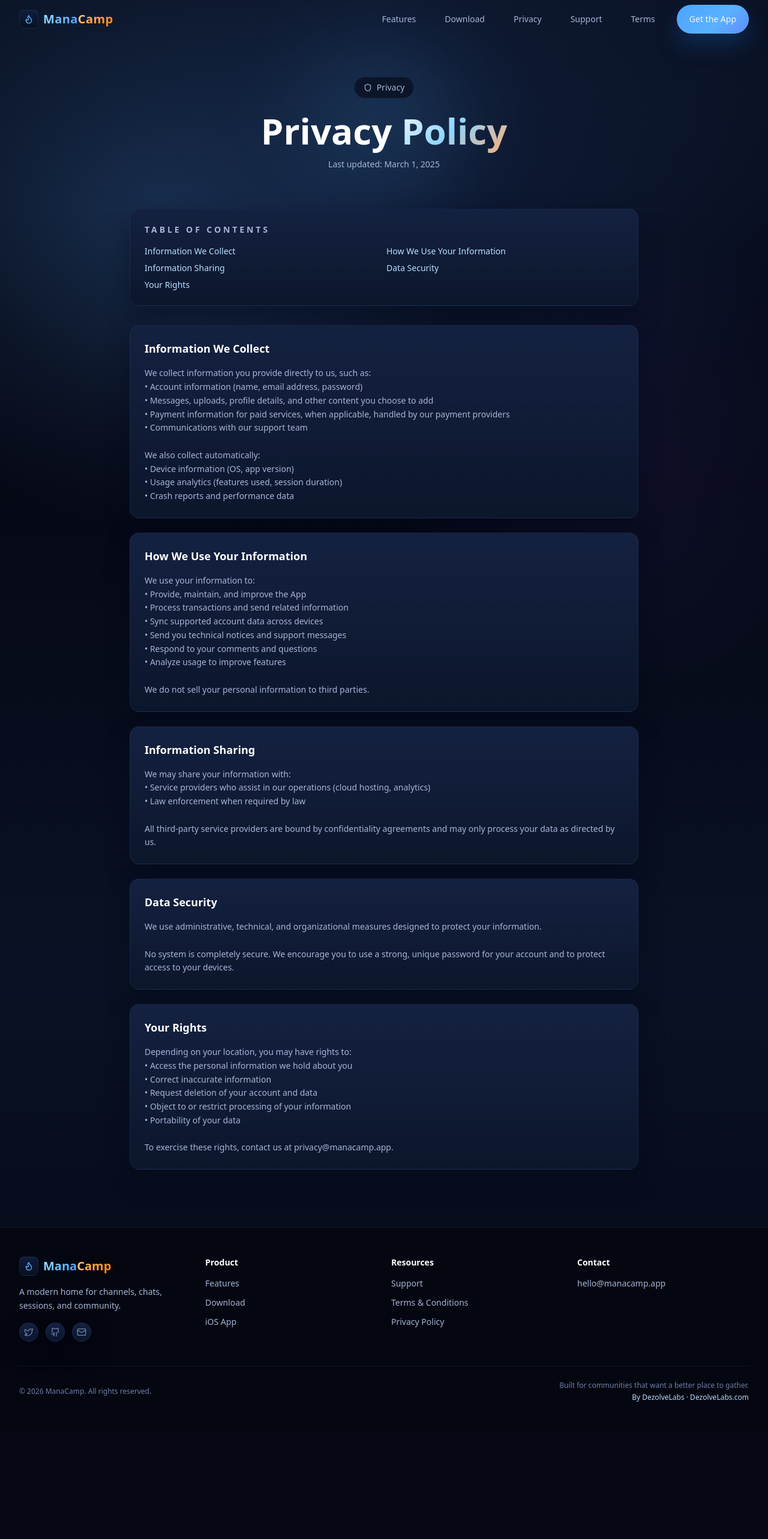
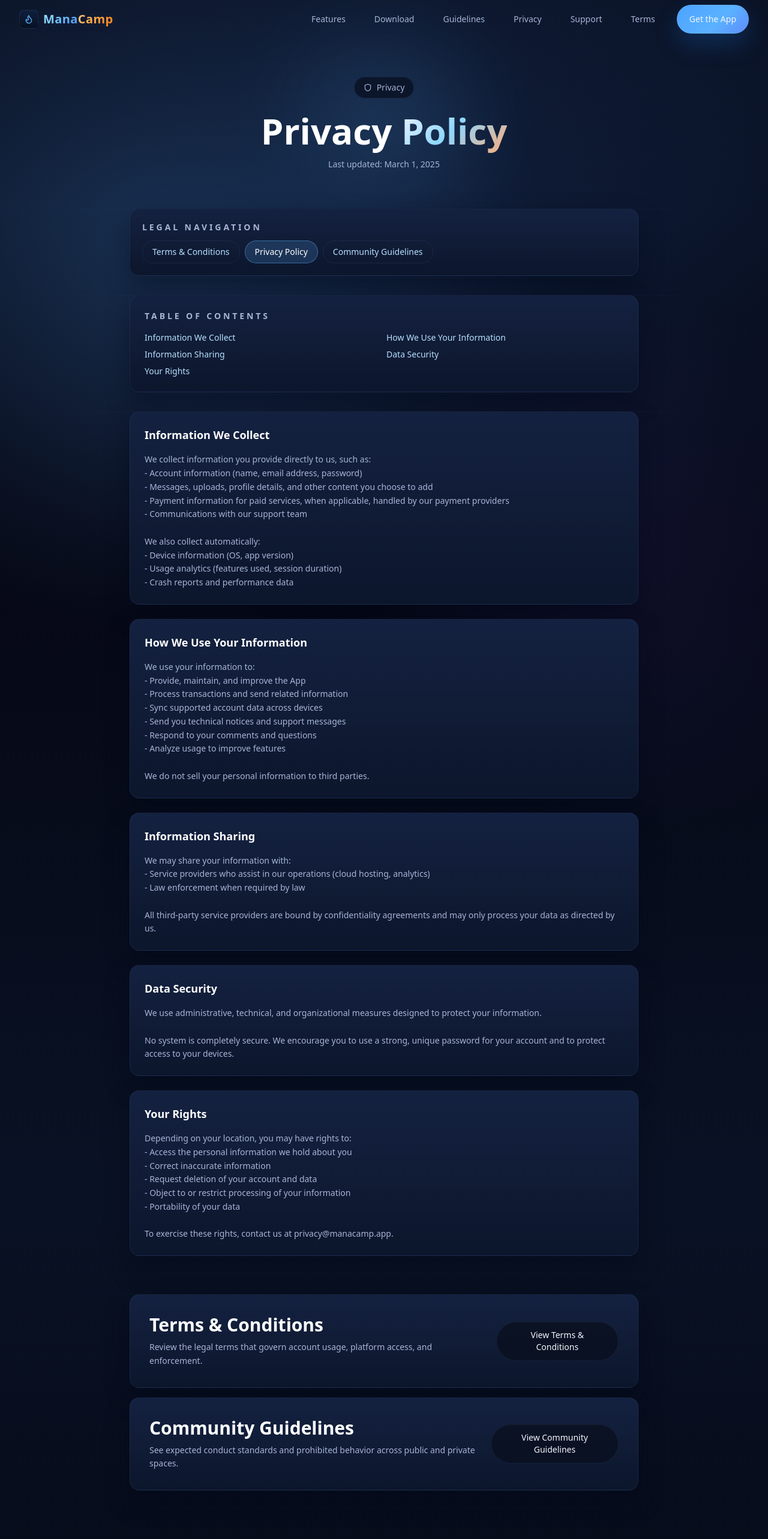
Before and after one commit to Dezolve/manacamp-site, a Next.js app: page /privacy in a window 1280 px wide. Shown: the top 2566 px of the page at 60% size. Before the commit the page ends 2386 px from the top, so only its background shows below. Built offline with nearby package versions, Linux system fonts and the light colour scheme.

Commit message:
feat: enhance legal navigation and update titles across guidelines, privacy, and terms pages

```diff
--- a/app/guidelines/page.tsx
+++ b/app/guidelines/page.tsx
@@ -1,11 +1,12 @@
 import type { Metadata } from "next";
-import ScrollReveal from "@/components/ScrollReveal";
 import Link from "next/link";
 import { BookOpen } from "lucide-react";
+import ScrollReveal from "@/components/ScrollReveal";
+import LegalNav from "@/components/LegalNav";
 import { legalLastUpdated, guidelineSections } from "@/app/legalContent";
 
 export const metadata: Metadata = {
-  title: "Community Guidelines – ManaCamp",
+  title: "Community Guidelines - ManaCamp",
   description:
     "Read ManaCamp's Community Guidelines and learn what behavior is expected on the platform.",
 };
@@ -25,12 +26,19 @@ export default function GuidelinesPage() {
               Legal
             </div>
             <h1 className="text-3xl sm:text-6xl font-bold text-white mb-4 text-balance">
-              Community{" "}
-              <span className="gradient-text">Guidelines</span>
+              Community <span className="gradient-text">Guidelines</span>
             </h1>
             <p className="text-text-secondary text-sm">
               Last updated: {legalLastUpdated}
             </p>
+          </ScrollReveal>
+        </div>
+      </section>
+
+      <section className="section-divider pb-6 sm:pb-8">
+        <div className="max-w-4xl mx-auto px-4 sm:px-6">
+          <ScrollReveal>
+            <LegalNav current="guidelines" />
           </ScrollReveal>
         </div>
       </section>
@@ -79,7 +87,7 @@ export default function GuidelinesPage() {
       </section>
 
       <section className="section-divider pb-20 sm:pb-24">
-        <div className="max-w-4xl mx-auto px-4 sm:px-6">
+        <div className="max-w-4xl mx-auto px-4 sm:px-6 space-y-4">
           <ScrollReveal>
             <div className="panel rounded-2xl p-6 sm:p-8 flex flex-col sm:flex-row sm:items-center sm:justify-between gap-4">
               <div>
@@ -98,6 +106,24 @@ export default function GuidelinesPage() {
               </Link>
             </div>
           </ScrollReveal>
+          <ScrollReveal>
+            <div className="panel rounded-2xl p-6 sm:p-8 flex flex-col sm:flex-row sm:items-center sm:justify-between gap-4">
+              <div>
+                <h2 className="text-2xl sm:text-3xl font-bold text-white mb-2">
+                  Privacy Policy
+                </h2>
+                <p className="text-sm text-text-secondary leading-relaxed max-w-2xl">
+                  Read how we collect, use, and protect your data across ManaCamp services.
+                </p>
+              </div>
+              <Link
+                href="/privacy"
+                className="btn-secondary rounded-full px-5 py-3 text-sm font-medium text-center transition-all duration-200"
+              >
+                View Privacy Policy
+              </Link>
+            </div>
+          </ScrollReveal>
         </div>
       </section>
     </div>
--- a/app/legalContent.ts
+++ b/app/legalContent.ts
@@ -5,26 +5,26 @@ export const privacySections = [
     id: "privacy-collect",
     title: "Information We Collect",
     content: `We collect information you provide directly to us, such as:
-• Account information (name, email address, password)
-  • Messages, uploads, profile details, and other content you choose to add
-  • Payment information for paid services, when applicable, handled by our payment providers
-• Communications with our support team
+- Account information (name, email address, password)
+- Messages, uploads, profile details, and other content you choose to add
+- Payment information for paid services, when applicable, handled by our payment providers
+- Communications with our support team
 
 We also collect automatically:
-• Device information (OS, app version)
-• Usage analytics (features used, session duration)
-• Crash reports and performance data`,
+- Device information (OS, app version)
+- Usage analytics (features used, session duration)
+- Crash reports and performance data`,
   },
   {
     id: "privacy-use",
     title: "How We Use Your Information",
     content: `We use your information to:
-• Provide, maintain, and improve the App
-• Process transactions and send related information
-  • Sync supported account data across devices
-• Send you technical notices and support messages
-• Respond to your comments and questions
-• Analyze usage to improve features
+- Provide, maintain, and improve the App
+- Process transactions and send related information
+- Sync supported account data across devices
+- Send you technical notices and support messages
+- Respond to your comments and questions
+- Analyze usage to improve features
 
 We do not sell your personal information to third parties.`,
   },
@@ -32,8 +32,8 @@ We do not sell your personal information to third parties.`,
     id: "privacy-sharing",
     title: "Information Sharing",
     content: `We may share your information with:
-• Service providers who assist in our operations (cloud hosting, analytics)
-• Law enforcement when required by law
+- Service providers who assist in our operations (cloud hosting, analytics)
+- Law enforcement when required by law
 
 All third-party service providers are bound by confidentiality agreements and may only process your data as directed by us.`,
   },
@@ -48,11 +48,11 @@ No system is completely secure. We encourage you to use a strong, unique passwor
     id: "privacy-rights",
     title: "Your Rights",
     content: `Depending on your location, you may have rights to:
-• Access the personal information we hold about you
-• Correct inaccurate information
-• Request deletion of your account and data
-• Object to or restrict processing of your information
-• Portability of your data
+- Access the personal information we hold about you
+- Correct inaccurate information
+- Request deletion of your account and data
+- Object to or restrict processing of your information
+- Portability of your data
 
 To exercise these rights, contact us at privacy@manacamp.app.`,
   },
@@ -62,7 +62,7 @@ export const guidelineSections = [
   {
     id: "intro",
     title: "1. Our Goal",
-    content: `ManaCamp is built for real-time communities, channels, direct messages, voice, video, and shared spaces. We want it to feel social, expressive, and alive — without becoming hostile, unsafe, abusive, or exploitative.
+    content: `ManaCamp is built for real-time communities, channels, direct messages, voice, video, and shared spaces. We want it to feel social, expressive, and alive - without becoming hostile, unsafe, abusive, or exploitative.
 
 These Community Guidelines explain what is expected on ManaCamp and what is not allowed. They apply across public spaces, private spaces, profiles, room and channel names, messages, and other user-generated content.`,
   },
@@ -77,14 +77,14 @@ You can disagree, joke around, compete, and speak casually. But you may not use
     id: "not-allowed",
     title: "3. What Is Not Allowed",
     content: `The following content and behavior are not allowed on ManaCamp:
-• Harassment, bullying, or severe targeted abuse
-• Hate speech, slurs, or dehumanizing content targeting protected groups
-• Threats of violence or encouragement of serious harm
-• Sexual exploitation, sexual abuse, coercive sexual threats, or exploitative sexual content
-• Any sexual content involving minors
-• Impersonation, phishing, scams, spam, or fraud
-• Attempts to evade moderation, blocking, bans, or other safety systems
-• Illegal activity or content that violates the rights of others
+- Harassment, bullying, or severe targeted abuse
+- Hate speech, slurs, or dehumanizing content targeting protected groups
+- Threats of violence or encouragement of serious harm
+- Sexual exploitation, sexual abuse, coercive sexual threats, or exploitative sexual content
+- Any sexual content involving minors
+- Impersonation, phishing, scams, spam, or fraud
+- Attempts to evade moderation, blocking, bans, or other safety systems
+- Illegal activity or content that violates the rights of others
 
 This list is not exhaustive. If conduct creates a meaningful safety risk or makes ManaCamp unsafe for others, we may act on it.`,
   },
@@ -101,11 +101,11 @@ That means some content that crosses into harassment, hate, threats, exploitativ
     content: `The rules apply to more than messages.
 
 Usernames, display names, bios, statuses, room names, channel names, and group names must not include:
-• Slurs or hateful content
-• Threatening language
-• Exploitative sexual language
-• Severe targeted abuse
-• Scam, phishing, or impersonation signals`,
+- Slurs or hateful content
+- Threatening language
+- Exploitative sexual language
+- Severe targeted abuse
+- Scam, phishing, or impersonation signals`,
   },
   {
     id: "reporting",
@@ -120,11 +120,11 @@ If another user is bothering you, use blocking and related safety controls where
     content: `ManaCamp may use automated safety systems, human moderation, or both to review content and conduct.
 
 Depending on the situation, we may:
-• Remove content
-• Restrict visibility or access
-• Limit features
-• Suspend accounts
-• Permanently ban accounts
+- Remove content
+- Restrict visibility or access
+- Limit features
+- Suspend accounts
+- Permanently ban accounts
 
 We may act on reports, clear policy violations, repeated abuse, safety risks, or attempts to evade enforcement.`,
   },
--- a/app/privacy/page.tsx
+++ b/app/privacy/page.tsx
@@ -1,10 +1,12 @@
 import type { Metadata } from "next";
+import Link from "next/link";
+import { Shield } from "lucide-react";
 import ScrollReveal from "@/components/ScrollReveal";
-import { Shield } from "lucide-react";
+import LegalNav from "@/components/LegalNav";
 import { legalLastUpdated, privacySections } from "@/app/legalContent";
 
 export const metadata: Metadata = {
-  title: "Privacy Policy – ManaCamp",
+  title: "Privacy Policy - ManaCamp",
   description:
     "Read ManaCamp's Privacy Policy and learn how we collect, use, and protect your data.",
 };
@@ -36,6 +38,14 @@ export default function PrivacyPage() {
       <section className="section-divider pb-6 sm:pb-8">
         <div className="max-w-4xl mx-auto px-4 sm:px-6">
           <ScrollReveal>
+            <LegalNav current="privacy" />
+          </ScrollReveal>
+        </div>
+      </section>
+
+      <section className="section-divider pb-6 sm:pb-8">
+        <div className="max-w-4xl mx-auto px-4 sm:px-6">
+          <ScrollReveal>
             <div className="panel rounded-2xl p-5 sm:p-6">
               <h2 className="text-sm font-semibold text-text-secondary uppercase tracking-[0.28em] mb-4">
                 Table of Contents
@@ -56,7 +66,7 @@ export default function PrivacyPage() {
         </div>
       </section>
 
-      <section className="section-divider pb-20 sm:pb-24">
+      <section className="section-divider pb-14 sm:pb-16">
         <div className="max-w-4xl mx-auto px-4 sm:px-6 space-y-6">
           {privacySections.map((section, index) => (
             <ScrollReveal key={section.id} delay={index * 0.05}>
@@ -75,6 +85,47 @@ export default function PrivacyPage() {
           ))}
         </div>
       </section>
+
+      <section className="section-divider pb-20 sm:pb-24">
+        <div className="max-w-4xl mx-auto px-4 sm:px-6 space-y-4">
+          <ScrollReveal>
+            <div className="panel rounded-2xl p-6 sm:p-8 flex flex-col sm:flex-row sm:items-center sm:justify-between gap-4">
+              <div>
+                <h2 className="text-2xl sm:text-3xl font-bold text-white mb-2">
+                  Terms & Conditions
+                </h2>
+                <p className="text-sm text-text-secondary leading-relaxed max-w-2xl">
+                  Review the legal terms that govern account usage, platform access, and enforcement.
+                </p>
+              </div>
+              <Link
+                href="/terms"
+                className="btn-secondary rounded-full px-5 py-3 text-sm font-medium text-center transition-all duration-200"
+              >
+                View Terms & Conditions
+              </Link>
+            </div>
+          </ScrollReveal>
+          <ScrollReveal>
+            <div className="panel rounded-2xl p-6 sm:p-8 flex flex-col sm:flex-row sm:items-center sm:justify-between gap-4">
+              <div>
+                <h2 className="text-2xl sm:text-3xl font-bold text-white mb-2">
+                  Community Guidelines
+                </h2>
+                <p className="text-sm text-text-secondary leading-relaxed max-w-2xl">
+                  See expected conduct standards and prohibited behavior across public and private spaces.
+                </p>
+              </div>
+              <Link
+                href="/guidelines"
+                className="btn-secondary rounded-full px-5 py-3 text-sm font-medium text-center transition-all duration-200"
+              >
+                View Community Guidelines
+              </Link>
+            </div>
+          </ScrollReveal>
+        </div>
+      </section>
     </div>
   );
 }
--- a/app/terms/page.tsx
+++ b/app/terms/page.tsx
@@ -1,11 +1,12 @@
 import type { Metadata } from "next";
-import ScrollReveal from "@/components/ScrollReveal";
 import Link from "next/link";
 import { FileText } from "lucide-react";
+import ScrollReveal from "@/components/ScrollReveal";
+import LegalNav from "@/components/LegalNav";
 import { legalLastUpdated } from "@/app/legalContent";
 
 export const metadata: Metadata = {
-  title: "Terms & Conditions – ManaCamp",
+  title: "Terms & Conditions - ManaCamp",
   description:
     "Read ManaCamp's Terms of Service and the rules governing use of the platform.",
 };
@@ -22,10 +23,10 @@ These Terms apply to all users of the service, including visitors, registered us
     id: "eligibility",
     title: "2. Eligibility and Account Registration",
     content: `You may need to create an account to access certain features of ManaCamp. When creating and maintaining an account, you agree to:
-• Provide accurate and complete information
-• Keep your credentials secure and confidential
-• Be responsible for activity that occurs under your account
-• Notify us promptly of any unauthorized access or security incident
+- Provide accurate and complete information
+- Keep your credentials secure and confidential
+- Be responsible for activity that occurs under your account
+- Notify us promptly of any unauthorized access or security incident
 
 You may not create an account using false information, impersonate another person or entity, or create accounts to evade enforcement actions. We may suspend, restrict, or terminate accounts that violate these Terms or create risk for ManaCamp or its users.`,
   },
@@ -35,12 +36,12 @@ You may not create an account using false information, impersonate another perso
     content: `Subject to your compliance with these Terms, ManaCamp grants you a limited, non-exclusive, non-transferable, revocable license to access and use the service for its intended lawful purposes.
 
 You agree not to:
-• Reverse engineer, decompile, or disassemble the service
-• Use ManaCamp for unlawful, fraudulent, or harmful purposes
-• Attempt to gain unauthorized access to accounts, systems, or data
-• Interfere with the operation, integrity, or security of the service
-• Use scraping, abusive automation, bots, or unauthorized clients except where expressly permitted
-• Resell, redistribute, sublicense, or commercially exploit ManaCamp without written permission`,
+- Reverse engineer, decompile, or disassemble the service
+- Use ManaCamp for unlawful, fraudulent, or harmful purposes
+- Attempt to gain unauthorized access to accounts, systems, or data
+- Interfere with the operation, integrity, or security of the service
+- Use scraping, abusive automation, bots, or unauthorized clients except where expressly permitted
+- Resell, redistribute, sublicense, or commercially exploit ManaCamp without written permission`,
   },
   {
     id: "user-content",
@@ -57,14 +58,14 @@ You are solely responsible for the User Content you create or share. You represe
     content: `ManaCamp has no tolerance for objectionable content or abusive users.
 
 You may not use ManaCamp to create, share, promote, or organize content or conduct involving:
-• Harassment, bullying, or severe targeted abuse
-• Hate speech, slurs, or dehumanizing content directed at protected groups
-• Threats of violence or content encouraging serious physical harm
-• Sexual exploitation, sexual abuse, or coercive sexual content
-• Content involving the sexual exploitation of minors
-• Spam, scams, phishing, impersonation, or fraud
-• Illegal activity or content that violates the rights of others
-• Evasion of moderation, enforcement, or safety systems
+- Harassment, bullying, or severe targeted abuse
+- Hate speech, slurs, or dehumanizing content directed at protected groups
+- Threats of violence or content encouraging serious physical harm
+- Sexual exploitation, sexual abuse, or coercive sexual content
+- Content involving the sexual exploitation of minors
+- Spam, scams, phishing, impersonation, or fraud
+- Illegal activity or content that violates the rights of others
+- Evasion of moderation, enforcement, or safety systems
 
 This list is illustrative and not exhaustive. We may restrict or remove content and take action against accounts that we determine violate these Terms, our Community Guidelines, applicable law, or the safety of ManaCamp and its users.`,
   },
@@ -76,11 +77,11 @@ This list is illustrative and not exhaustive. We may restrict or remove content
 Users may be able to report content, users, rooms, channels, or other activity for review. Users may also be able to block other users and use additional safety features provided by the service.
 
 We reserve the right, in our sole discretion, to:
-• Review reported or suspected violations
-• Remove, restrict, or disable access to content
-• Limit account features or participation
-• Suspend or terminate accounts
-• Preserve relevant records for safety, abuse prevention, legal compliance, or dispute resolution
+- Review reported or suspected violations
+- Remove, restrict, or disable access to content
+- Limit account features or participation
+- Suspend or terminate accounts
+- Preserve relevant records for safety, abuse prevention, legal compliance, or dispute resolution
 
 We are not obligated to publish detailed explanations of moderation decisions, but we may do so when appropriate.`,
   },
@@ -91,15 +92,15 @@ We are not obligated to publish detailed explanations of moderation decisions, b
 
 If there is a conflict between these Terms and the Community Guidelines, these Terms control to the extent of the conflict.
 
-Community Guidelines: https://manacamp.app/guidelines`,
+Community Guidelines: /guidelines`,
   },
   {
     id: "paid-services",
     title: "8. Billing and Paid Services",
     content: `ManaCamp may offer paid services, subscriptions, or premium features. If you purchase any paid feature:
-• Pricing, billing terms, and refund information will be disclosed at the time of purchase
-• You authorize us or our payment processor to charge your selected payment method
-• Recurring services may renew automatically if disclosed at purchase, unless cancelled before renewal
+- Pricing, billing terms, and refund information will be disclosed at the time of purchase
+- You authorize us or our payment processor to charge your selected payment method
+- Recurring services may renew automatically if disclosed at purchase, unless cancelled before renewal
 
 You are responsible for reviewing all purchase terms before completing a transaction.`,
   },
@@ -135,7 +136,7 @@ If you have questions about these Terms, please contact:
 
 legal@manacamp.app`,
   },
-];
+] as const;
 
 export default function TermsPage() {
   return (
@@ -152,12 +153,19 @@ export default function TermsPage() {
               Legal
             </div>
             <h1 className="text-3xl sm:text-6xl font-bold text-white mb-4 text-balance">
-              Terms &{" "}
-              <span className="gradient-text">Conditions</span>
+              Terms & <span className="gradient-text">Conditions</span>
             </h1>
             <p className="text-text-secondary text-sm">
               Last updated: {legalLastUpdated}
             </p>
+          </ScrollReveal>
+        </div>
+      </section>
+
+      <section className="section-divider pb-6 sm:pb-8">
+        <div className="max-w-4xl mx-auto px-4 sm:px-6">
+          <ScrollReveal>
+            <LegalNav current="terms" />
           </ScrollReveal>
         </div>
       </section>
--- a/components/Footer.tsx
+++ b/components/Footer.tsx
@@ -11,12 +11,11 @@ const footerLinks = {
   ],
   Resources: [
     { href: "/support", label: "Support" },
+    { href: "/guidelines", label: "Community Guidelines" },
     { href: "/terms", label: "Terms & Conditions" },
     { href: "/privacy", label: "Privacy Policy" },
   ],
-  Contact: [
-    { href: "mailto:hello@manacamp.app", label: "hello@manacamp.app" },
-  ],
+  Contact: [{ href: "mailto:hello@manacamp.app", label: "hello@manacamp.app" }],
 };
 
 export default function Footer() {
@@ -64,10 +63,11 @@ export default function Footer() {
           </div>
 
           {Object.entries(footerLinks).map(([category, links]) => (
-            <div key={category} className={category === "Contact" ? "col-span-2 sm:col-span-1" : "col-span-1"}>
-              <h3 className="text-sm font-semibold text-white mb-3">
-                {category}
-              </h3>
+            <div
+              key={category}
+              className={category === "Contact" ? "col-span-2 sm:col-span-1" : "col-span-1"}
+            >
+              <h3 className="text-sm font-semibold text-white mb-3">{category}</h3>
               <ul className="space-y-2">
                 {links.map((link) => (
                   <li key={link.href}>
@@ -86,7 +86,7 @@ export default function Footer() {
 
         <div className="mt-10 pt-6 border-t border-border-subtle flex flex-col sm:flex-row items-center justify-between gap-3 sm:gap-4 text-center sm:text-left">
           <p className="text-xs text-text-muted text-balance">
-            © {new Date().getFullYear()} ManaCamp. All rights reserved.
+            (c) {new Date().getFullYear()} ManaCamp. All rights reserved.
           </p>
           <div className="flex flex-col items-center sm:items-end gap-1">
             <p className="text-xs text-text-muted text-balance">
@@ -98,7 +98,7 @@ export default function Footer() {
               rel="noopener noreferrer"
               className="text-xs text-[rgb(182,224,255)] hover:text-white transition-colors"
             >
-              By DezolveLabs · DezolveLabs.com
+              By DezolveLabs | DezolveLabs.com
             </a>
           </div>
         </div>
--- /dev/null
+++ b/components/LegalNav.tsx
@@ -0,0 +1,38 @@
+import Link from "next/link";
+
+const legalLinks = [
+  { href: "/terms", label: "Terms & Conditions", key: "terms" },
+  { href: "/privacy", label: "Privacy Policy", key: "privacy" },
+  { href: "/guidelines", label: "Community Guidelines", key: "guidelines" },
+] as const;
+
+type LegalPageKey = (typeof legalLinks)[number]["key"];
+
+export default function LegalNav({ current }: { current: LegalPageKey }) {
+  return (
+    <div className="panel rounded-2xl p-4 sm:p-5">
+      <h2 className="text-sm font-semibold text-text-secondary uppercase tracking-[0.28em] mb-3">
+        Legal Navigation
+      </h2>
+      <div className="flex flex-wrap gap-2">
+        {legalLinks.map((link) => {
+          const isActive = link.key === current;
+          return (
+            <Link
+              key={link.href}
+              href={link.href}
+              aria-current={isActive ? "page" : undefined}
+              className={`rounded-full px-4 py-2 text-sm transition-colors ${
+                isActive
+                  ? "bg-[rgba(90,178,255,0.18)] text-white border border-[rgba(90,178,255,0.45)]"
+                  : "text-[rgb(182,224,255)] border border-border-subtle hover:text-white hover:border-border-strong"
+              }`}
+            >
+              {link.label}
+            </Link>
+          );
+        })}
+      </div>
+    </div>
+  );
+}
--- a/components/Navbar.tsx
+++ b/components/Navbar.tsx
@@ -9,6 +9,7 @@ import BrandWordmark from "@/components/BrandWordmark";
 const navLinks = [
   { href: "/#features", label: "Features" },
   { href: "/download", label: "Download" },
+  { href: "/guidelines", label: "Guidelines" },
   { href: "/privacy", label: "Privacy" },
   { href: "/support", label: "Support" },
   { href: "/terms", label: "Terms" },
```
